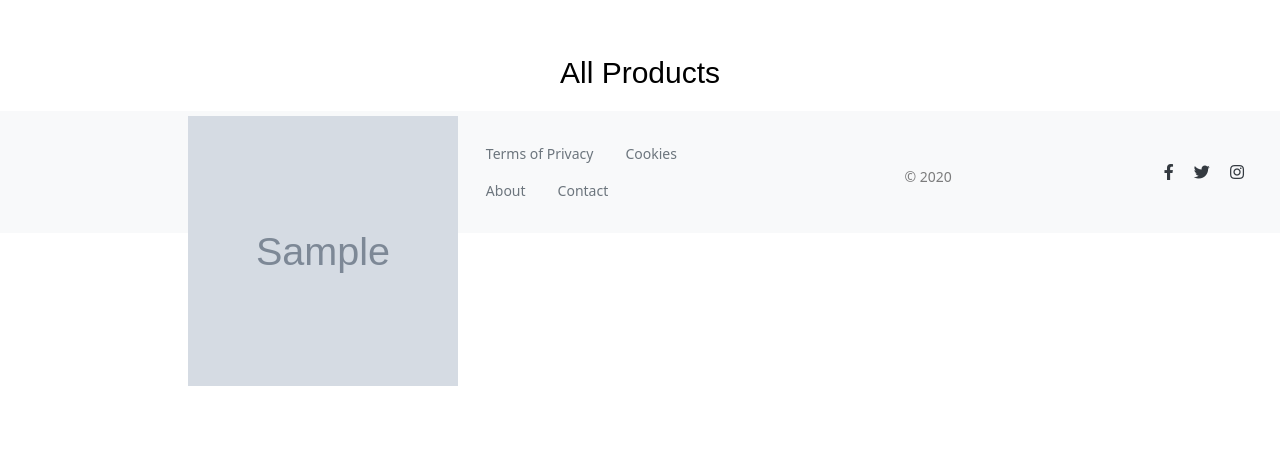
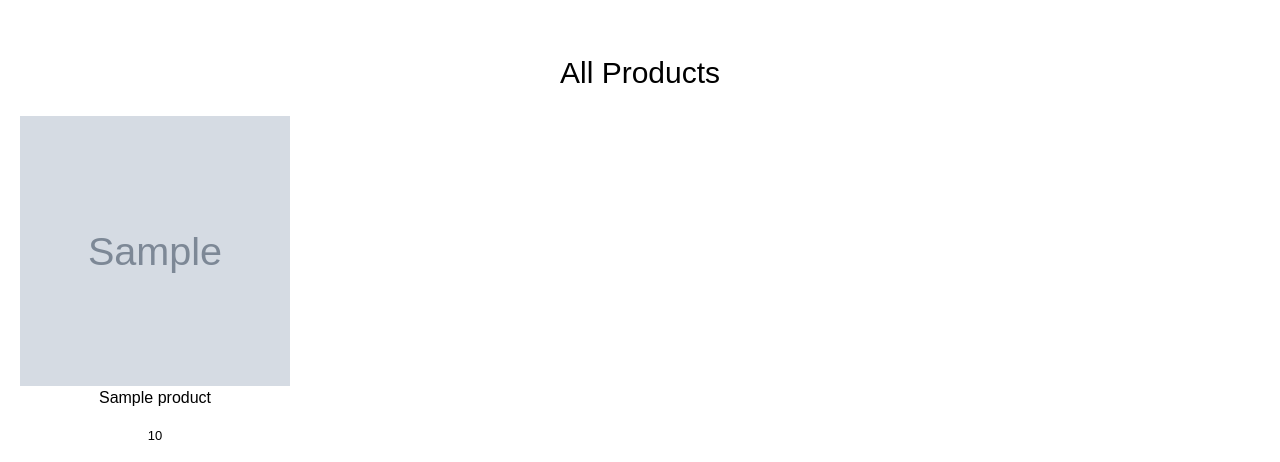
Before and after one commit to TienDoan13/ASM2CC, a PHP site: page / in a window 1280 px wide. Shown: the part 728-1190 px from the top of the page. Run offline with PHP 8.4, Linux system fonts and the light colour scheme; tables that the repository leaves empty or names only in its code hold one stand-in row (values such as "Sample post"); grey boxes marked "Sample" are stand-in pictures; some libraries are stand-ins or nearby versions.

Commit message:
git init

```diff
--- a/index.php
+++ b/index.php
@@ -44,7 +44,7 @@
             }
         }
         .product{
-        color: white;
+        color: black;
         float: left;
         font-family: arial;
         text-align: center;
@@ -254,7 +254,7 @@
         <p style="text-align: left; font-family: arial; color: black; font-size: 30px; text-align: center; margin-top: 50px;">All Products</p>
             <div>
                 <?php
-                $connect = mysqli_connect('3.132.234.157','tiendd123','tien123','doublettoysdata');
+                $connect = mysqli_connect('localhost','root','','doublettoysdata');
                 if($connect){
                     echo "";
                 }
@@ -264,51 +264,21 @@
                 $sql="SELECT * FROM product";
                 $result=mysqli_query($connect,$sql);
                     while($row=mysqli_fetch_array($result)){
+                        $product_id=$row['product_id'];
+                        $product_image=$row['product_image'];
+                        $product_name=$row['product_name'];
+                        $product_price=$row['product_price'];
                 ?>
                <div class="product">
-                    <a>?id=<?php echo $row['product_id']; ?>" target="_blank"><img src="img/<?php echo $row['product_image'];?>" width="270px" height="270px"></a>
-                    <p><?php echo $row['product_name'];?></p>
-                    <p style="font-size: 13px"><?php echo $row['product_price'];?></p>
+                    <img src="img/<?php echo "$product_image" ?>" width="270px" height="270px">
+                    <p><?php echo $row['product_name']?></p>
+                    <p style="font-size: 13px"><?php echo $row['product_price']?></p>
                </div>
             </div>
                 <?php
                 }
                 ?>
     </div>
-    <footer class="page-footer font-small bg-light">
-        <div>
-            <div class="container-fluid">
-                <!-- Grid row-->
-                <div class="row py-4 d-flex align-items-center">
-                    <!-- Grid column -->
-                    <div class="col-md-7 col-lg-5 col-xl-4 text-center text-md-left  mb-md-0 small">
-                        <nav class="nav justify-content-center justify-content-md-start">
-                            <a class="nav-link text-muted" href="#">Terms of Privacy</a>
-                            <a class="nav-link text-muted" href="#">Cookies</a>
-                            <a class="nav-link text-muted" href="#">About</a>
-                            <a class="nav-link text-muted" href="#">Contact</a>
-                        </nav>
-                    </div>
-                    <!-- Grid column -->
-                    <div class="col-md-3 col-lg-4 col-xl-6 text-center text-md-left  mb-md-0 small">
-                        <div class="footer-copyright text-center text-black-50 pt-3 pb-2">© 2020
-                        </div>
-                    </div>
-                    <!-- Grid column -->
-                    <div class="col-md-2 col-lg-3 col-xl-2 text-center text-md-right">
-                        <a href="#" class="text-dark">
-                            <i class="fab fa-facebook-f white-text mx-2"> </i></a>
-                        <a href="#" class="text-dark">
-                            <i class="fab fa-twitter white-text mx-2"> </i></a>
-                        <a href="#" class="text-dark">
-                            <i class="fab fa-instagram white-text mx-2"> </i></a>
-                    </div>
-                    <!-- Grid column -->
-                </div>
-                <!-- Grid row-->
-            </div>
-        </div>
-    </footer>
 </body>
 </head>
 </html>
```
